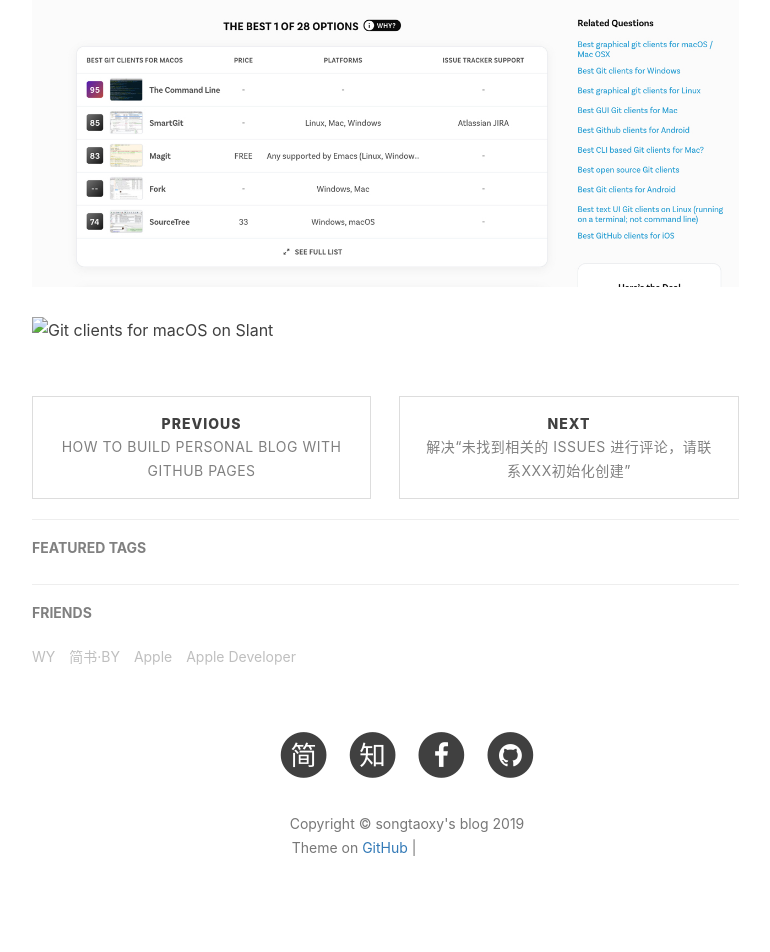
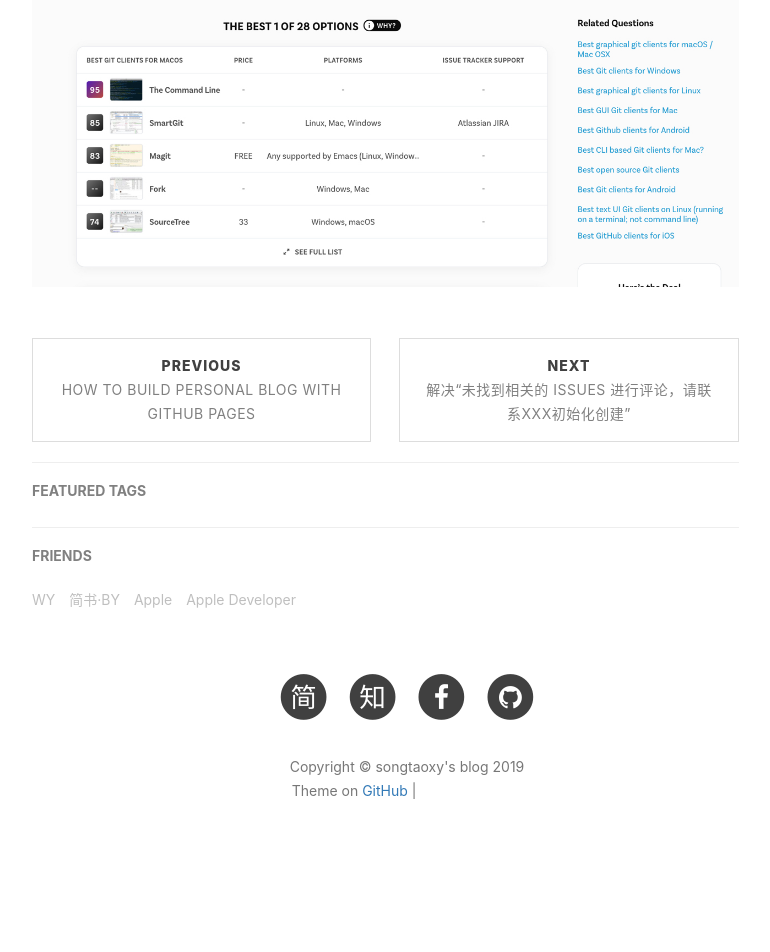
Before and after one commit to songtaoxy/songtaoxy.github.io, a Jekyll site: the page built from _posts/2019-04-18-What are the best Git clients for macOS?.md, in a window 1280 px wide. Shown: the part 973-1925 px from the top of the page, without its empty margins (233-1003 px from the left). Built offline with Jekyll 4.4.1, drawn with Linux system fonts in a browser that asks for light colours; nearby versions of some CDN libraries; comment, search, counter and statistics services are not loaded; after the commit the page ends 1868 px from its top, so only the background shows below that; grey boxes are pictures that could not be loaded.

Commit message:
Update 2019-04-18-What are the best Git clients for macOS?.md

```diff
--- a/_posts/2019-04-18-What are the best Git clients for macOS?.md
+++ b/_posts/2019-04-18-What are the best Git clients for macOS?.md
@@ -18,5 +18,3 @@ tags:
 [click to see more details](https://www.slant.co/topics/465/~best-git-clients-for-macos)
 
 ![Git clients for macOS on Slant]({{siet.baseurl}}/img/git-client.jpg)
-
-![Git clients for macOS on Slant](songtaoxy.github.io/img/git-client.jpg)
```
